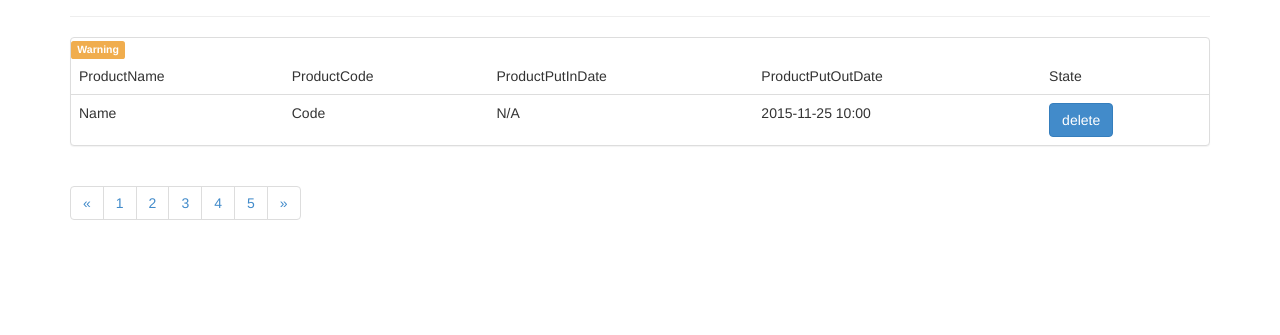
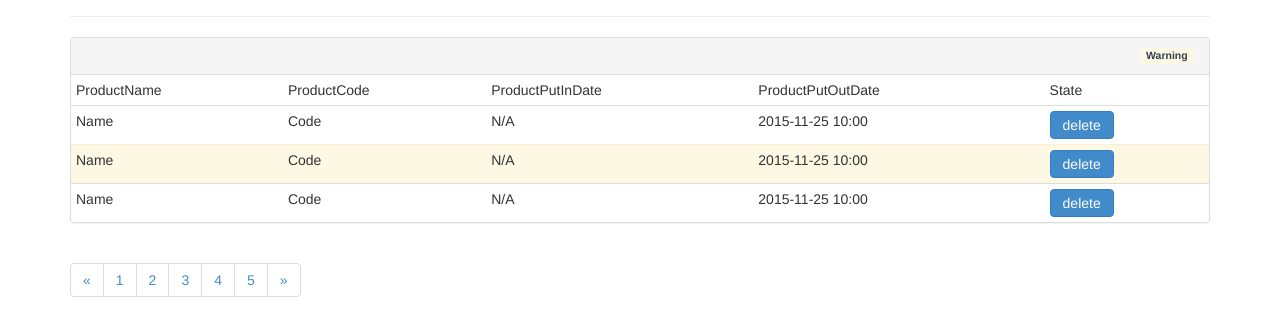
Before and after one commit to LaurelSun/WechatStore, a website: page views/admin/product.html in a window 1280 px wide. Shown: the part 69-404 px from the top of the page. Drawn offline with Linux system fonts and the light colour scheme.

Commit message:
list layout

```diff
--- a/static/css/admin.css
+++ b/static/css/admin.css
@@ -76,3 +76,15 @@
 {
     border-radius:5px !important;
 }
+.product_list .label-warning {
+    color:#2f4154;
+    background-color: #fcf8e3;
+}
+.product_list .panel-heading:after{
+    display: block;
+    clear:both;
+    content:''
+}
+.product_list .btn{
+    padding:3px 12px;
+}
--- a/views/admin/product.html
+++ b/views/admin/product.html
@@ -12,15 +12,18 @@
     <script  src="/js/vendor/bootstrap.js"></script>
 
 </head>
-<body>
+<body class="product_list">
     <div class="container">
         <div class="page-header">
             <h3>  Product </h3>
         </div>
 
         <div class="panel panel-default">
-            <span class="label label-warning">Warning</span>
-            <table class="table">
+            <div class="panel-heading">
+                <span class="label label-warning pull-right">Warning</span>
+            </div>
+
+            <table class="table table-condensed ">
                <thead>
                    <td>ProductName</td>
                    <td>ProductCode</td>
@@ -28,7 +31,25 @@
                    <td>ProductPutOutDate</td>
                    <td>State</td>
                </thead>
-                <tr >
+                <tr  >
+                    <td>Name</td>
+                    <td>Code</td>
+                    <td>N/A</td>
+                    <td>2015-11-25 10:00</td>
+                    <td>
+                       <a class="btn btn-primary">delete</a>
+                    </td>
+                </tr>
+                <tr class="warning" >
+                    <td>Name</td>
+                    <td>Code</td>
+                    <td>N/A</td>
+                    <td>2015-11-25 10:00</td>
+                    <td>
+                        <a class="btn btn-primary">delete</a>
+                    </td>
+                </tr>
+                <tr  >
                     <td>Name</td>
                     <td>Code</td>
                     <td>N/A</td>
@@ -40,7 +61,8 @@
             </table>
         </div>
 
-        <ul class="pagination pull_right">
+        <div class="pull_right">
+            <ul class="pagination ">
                 <li>
                     <a href="#" aria-label="Previous">
                         <span aria-hidden="true">&laquo;</span>
@@ -57,6 +79,7 @@
                     </a>
                 </li>
             </ul>
+        </div>
 
     </div>
 </body>
```
Lines whose indentation alone changed are shown as unchanged.
